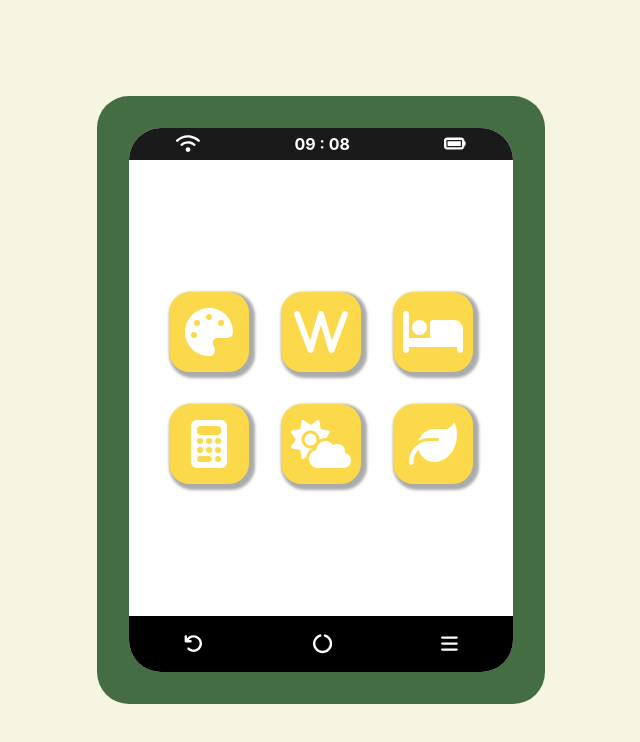
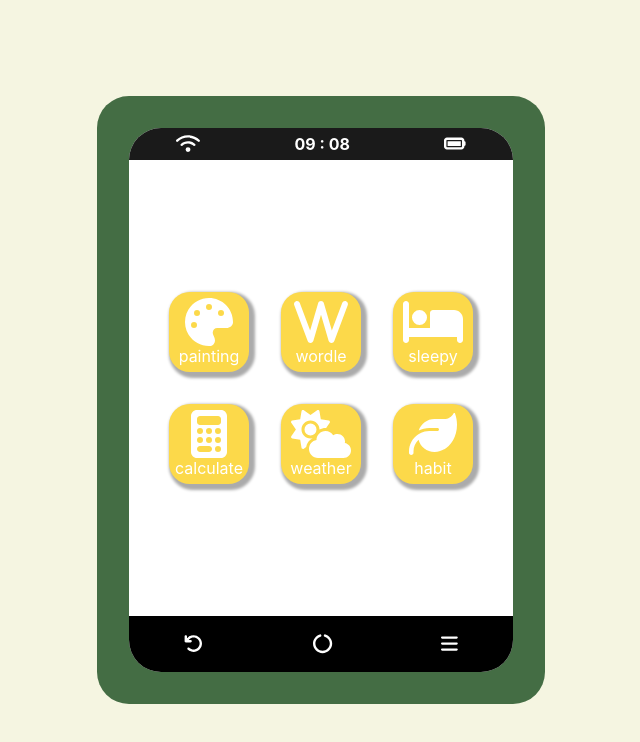
Before and after one commit to jiyeonyun/my_phone, a React (Create React App) app: page / in a window 1280 px wide. Shown: the top 742 px of the page, without its empty margins (319-959 px from the left). Built offline with nearby package versions, Linux system fonts and the light colour scheme.

Commit message:
set detail, css

```diff
--- a/src/components/calculate/calculate.module.css
+++ b/src/components/calculate/calculate.module.css
@@ -45,14 +45,28 @@
     height: 4rem;
     display: flex;
     padding: 1rem;
+    overflow-y: unset;
+    align-items: center;
+    padding-bottom: 2em;
+    border-radius: 1rem 1rem 0 0 ;
 }
-.controlor button{
+.ac{
     height: 2rem;
     width: 40%;
     margin-left: 1em;
     margin-right: 1em;
     border-radius: 0.5rem;
     font-weight: bold;
+    color: whitesmoke;
+}
+.enter{
+    height: 2rem;
+    width: 40%;
+    margin-left: 1em;
+    margin-right: 1em;
+    border-radius: 0.5rem;
+    font-weight: bold;
+    color: whitesmoke;
 }
 .controlor button:hover{
     transform: scale(1.1);
--- a/src/components/detail/detail.jsx
+++ b/src/components/detail/detail.jsx
@@ -7,15 +7,35 @@ import WeatherRecommand from '../weatherRecommand/weatherRecommand';
 import Wordle from '../wordle/wordle';
 import styles from './detail.module.css';
 
-const Detail = () => {
-
+const Detail = ({name}) => {
+    console.log(name)
     return(
-        // <PaintingBorad/>
-        // <Wordle/>
-        // <HabitTracker/>
-        // <Calculate/>
-        // <WeatherRecommand/>
-        <SleepyTime/>
+        <>
+            {
+                name === 'painting'?<PaintingBorad/>:<></>
+            }
+            {
+                name === 'wordle'?<Wordle/>:<></>
+            }
+            {
+                name === 'sleepy'?<SleepyTime/>:<></>
+            }
+            {
+                name === 'calculate'?<Calculate/>:<></>
+            }
+            {
+                name === 'weather'?<WeatherRecommand/>:<></>
+            }
+            {
+                name === 'habit'?<HabitTracker/>:<></>
+            }
+        </>
+        // // <PaintingBorad/>
+        // // <Wordle/>
+        // // <HabitTracker/>
+        // // <Calculate/>
+        // // <WeatherRecommand/>
+        // //<SleepyTime/>
     );
 };
 
--- a/src/components/footer/footer.jsx
+++ b/src/components/footer/footer.jsx
@@ -2,9 +2,10 @@ import React from 'react';
 import styles from './footer.module.css';
 import { FontAwesomeIcon } from '@fortawesome/react-fontawesome';
 import { faArrowRotateLeft ,faCircleNotch, faBars  } from '@fortawesome/free-solid-svg-icons';
-const Footer = ({clicked,setClicked}) => {
+const Footer = ({clicked,setClicked,setName}) => {
     const onCancle = ()=>{
         setClicked(!clicked);
+        setName('');
     }
     return(
         <footer className={styles.footer}>
--- a/src/components/habitTracker/habitTracker.css
+++ b/src/components/habitTracker/habitTracker.css
@@ -1,6 +1,5 @@
 *{
     box-sizing: border-box;
-    overflow-y: auto;
   }
 
   button{
@@ -64,13 +63,13 @@
     background-color: rgb(34, 91, 34);
   }
   .habit{
+    width: 20rem;
     font-size: 1rem;
     padding: 0.5em;
   }
-  .ul{
+  /* .ul{
     width: 50%;
-    text-align: center;
-  }
+  } */
   .habit-count{
     display: inline-block;
     text-align: center;
--- a/src/components/main/main.jsx
+++ b/src/components/main/main.jsx
@@ -1,4 +1,4 @@
-import React, { useEffect, useRef, useState } from 'react';
+import React, { useState } from 'react';
 import Footer from '../footer/footer';
 import Header from '../header/header';
 import styles from './main.module.css';
@@ -8,8 +8,11 @@ import Detail from '../detail/detail';
 
 const Main = (props) =>{
     const[clicked,setClicked] = useState(false);
-    const onClick = ()=>{
+    const [name,setName] = useState('');
+    const onClick = (e)=>{
+        setName('');
         setClicked(!clicked);
+        setName(e.target.textContent);
     };
     return(
         <div className={styles.phoneWrap}>
@@ -17,17 +20,17 @@ const Main = (props) =>{
                 <Header/>
                 {
                     clicked
-                    ? <Detail/>
+                    ? <Detail name={name}/>
                     : <ul className={styles.appList}>
-                    <li className={styles.app} onClick={onClick}><FontAwesomeIcon className={styles.icon} icon={faPalette} /></li>
-                    <li className={styles.app} onClick={onClick}><FontAwesomeIcon className={styles.icon} icon={faW} /></li>
-                    <li className={styles.app} onClick={onClick}><FontAwesomeIcon className={styles.icon} icon="fa-solid fa-bed" /></li>
-                    <li className={styles.app} onClick={onClick}><FontAwesomeIcon className={styles.icon} icon={faCalculator} /></li>
-                    <li className={styles.app} onClick={onClick}><FontAwesomeIcon className={styles.icon} icon={faCloudSun} /></li>
-                    <li className={styles.app} onClick={onClick}><FontAwesomeIcon className={styles.icon} icon={faLeaf} /></li>
+                    <li className={styles.app} onClick={onClick}><FontAwesomeIcon className={styles.icon} icon={faPalette}/>painting</li>
+                    <li className={styles.app} onClick={onClick}><FontAwesomeIcon className={styles.icon} icon={faW} />wordle</li>
+                    <li className={styles.app} onClick={onClick}><FontAwesomeIcon className={styles.icon} icon="fa-solid fa-bed"/>sleepy</li>
+                    <li className={styles.app} onClick={onClick}><FontAwesomeIcon className={styles.icon} icon={faCalculator}/>calculate</li>
+                    <li className={styles.app} onClick={onClick}><FontAwesomeIcon className={styles.icon} icon={faCloudSun}/>weather</li>
+                    <li className={styles.app} onClick={onClick}><FontAwesomeIcon className={styles.icon} icon={faLeaf}/>habit</li>
                 </ul>
                 }
-                <Footer clicked={clicked} setClicked={setClicked}/>
+                <Footer setName={setName} clicked={clicked} setClicked={setClicked}/>
             </div>
         </div>
     );
--- a/src/components/main/main.module.css
+++ b/src/components/main/main.module.css
@@ -37,6 +37,7 @@ flex-direction: column;
     background-color: rgb(252, 217, 74);
     color: white;
     display: flex;
+    flex-direction: column;
     align-items: center;
     justify-content: center;
     cursor: pointer;
@@ -49,4 +50,5 @@ flex-direction: column;
 }
 .icon{
     font-size: 3rem;
+    pointer-events: none;
 }
```
